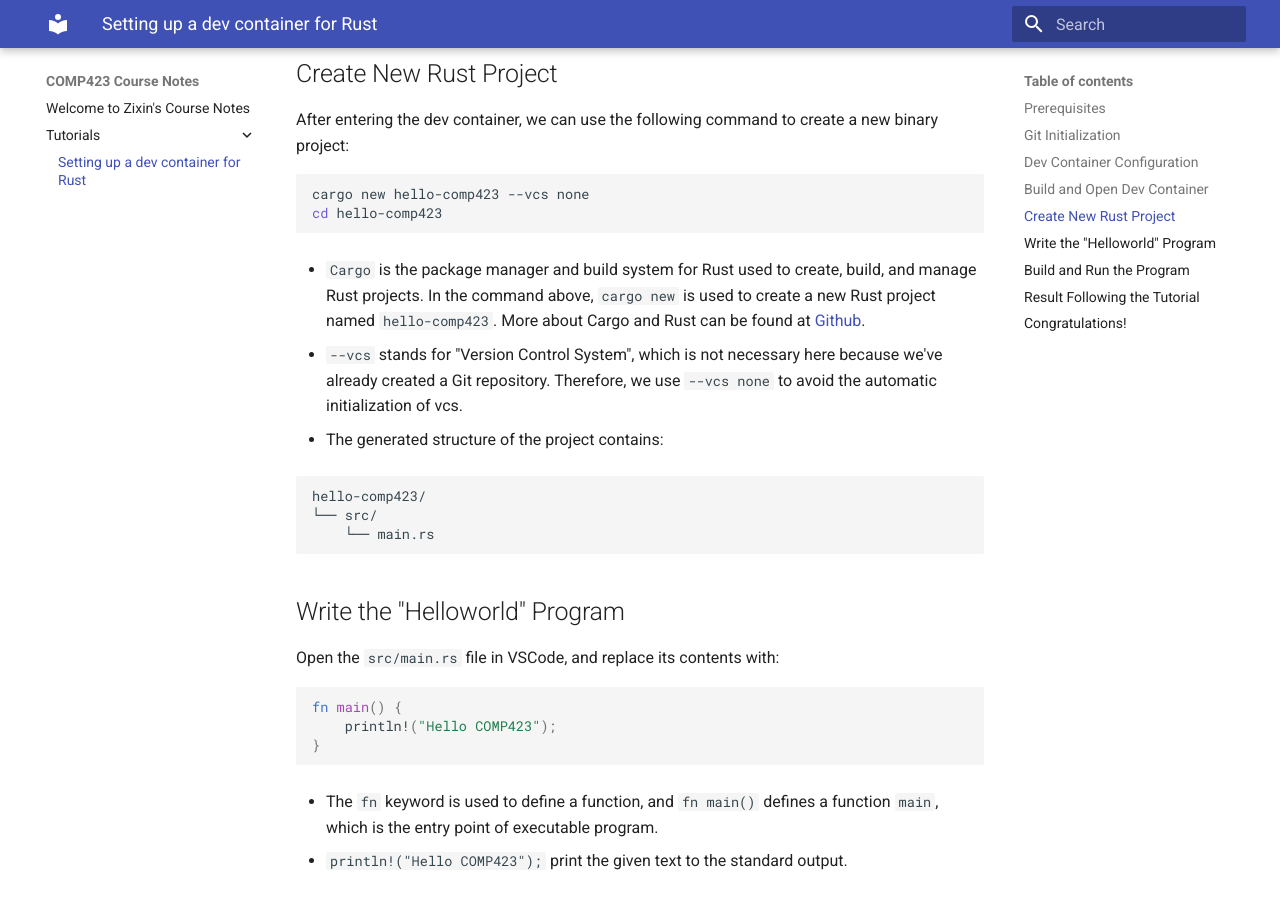
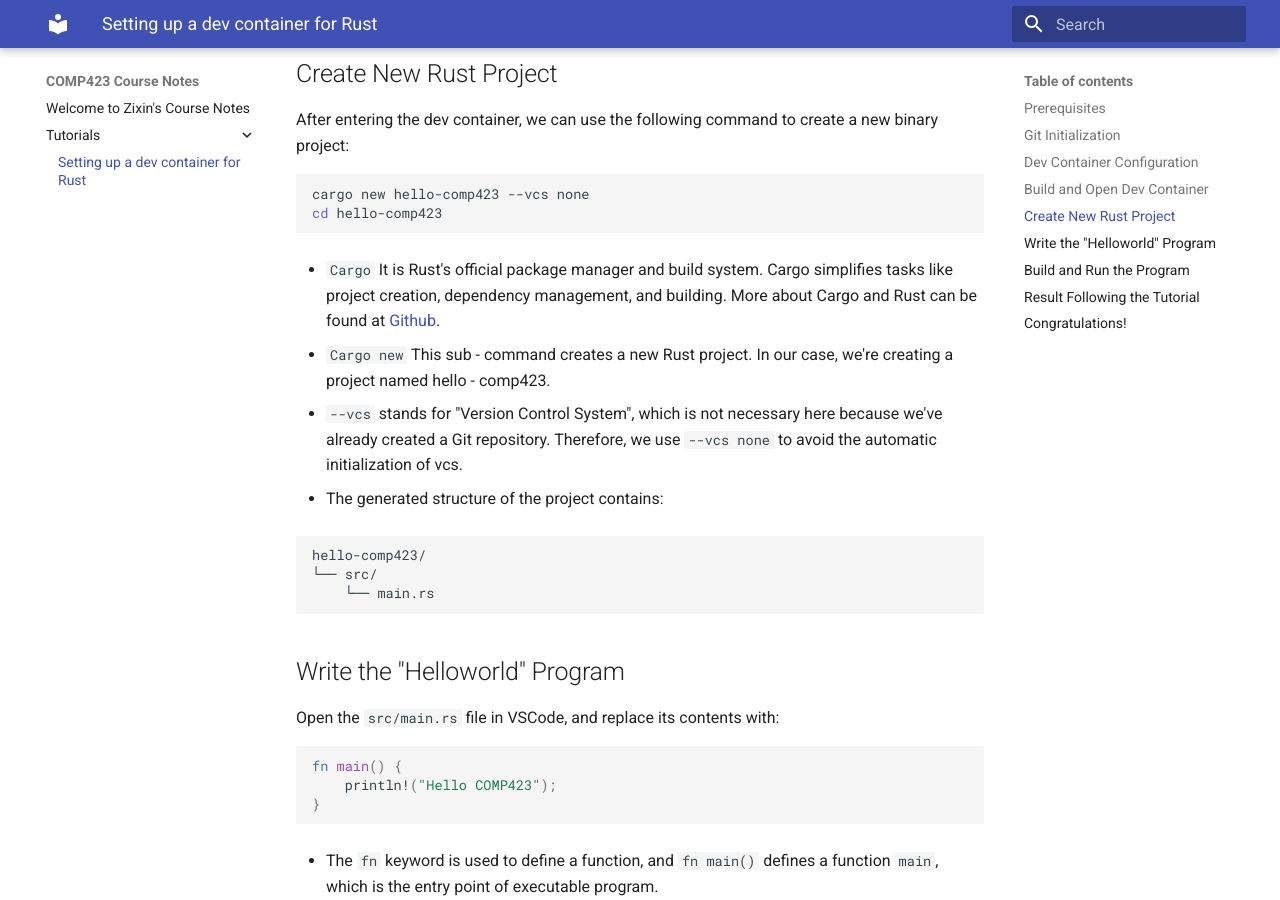
Before and after one commit to starkersawz666/comp423-course-notes, an MkDocs documentation site: the page built from docs/tutorials/rust-setup.md, in a window 1280 px wide and 900 px high, scrolled down 1844 px. Built offline with MkDocs 1.6.1 and Material for MkDocs 9.7.7, drawn with Linux system fonts in a browser that asks for light colours.

Commit message:
modification

````diff
--- a/docs/tutorials/rust-setup.md
+++ b/docs/tutorials/rust-setup.md
@@ -80,8 +80,9 @@ cargo new hello-comp423 --vcs none
 cd hello-comp423
 ```
 
-- `Cargo` is the package manager and build system for Rust used to create, build, and manage Rust projects. In the command above, `cargo new` is used to create a new Rust project named `hello-comp423`. More about Cargo and Rust can be found at [Github](https://github.com/rust-lang/book).
+- `Cargo` It is Rust's official package manager and build system. Cargo simplifies tasks like project creation, dependency management, and building. More about Cargo and Rust can be found at [Github](https://github.com/rust-lang/book).
 
+- `Cargo new` This sub - command creates a new Rust project. In our case, we're creating a project named hello - comp423.
 - `--vcs` stands for "Version Control System", which is not necessary here because we've already created a Git repository. Therefore, we use `--vcs none` to avoid the automatic initialization of vcs.
 
 - The generated structure of the project contains:
````
